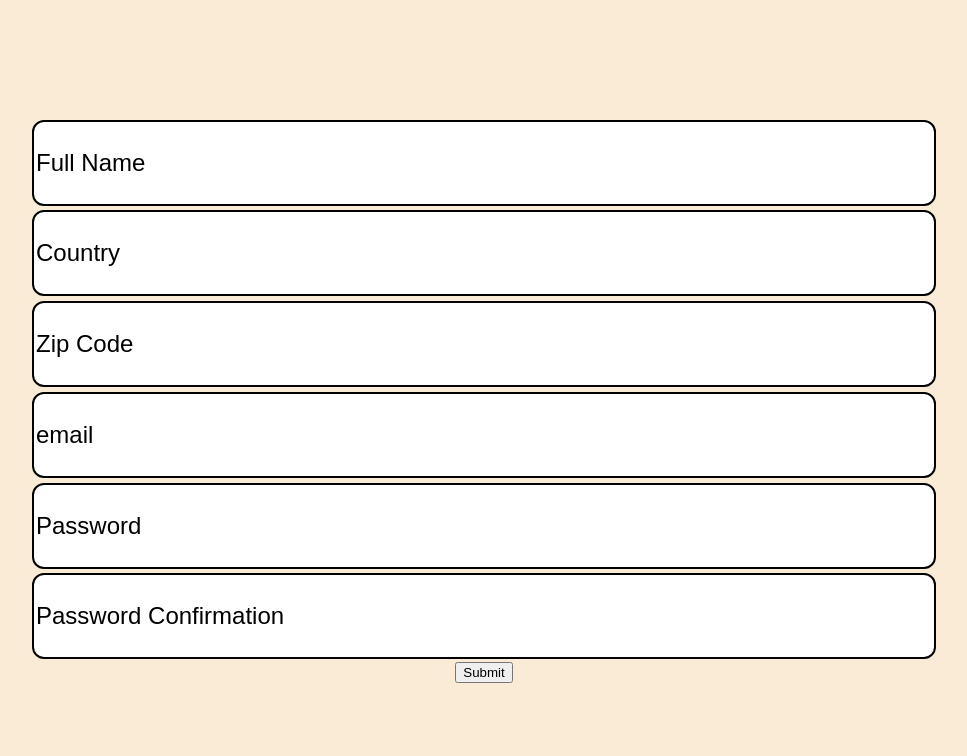
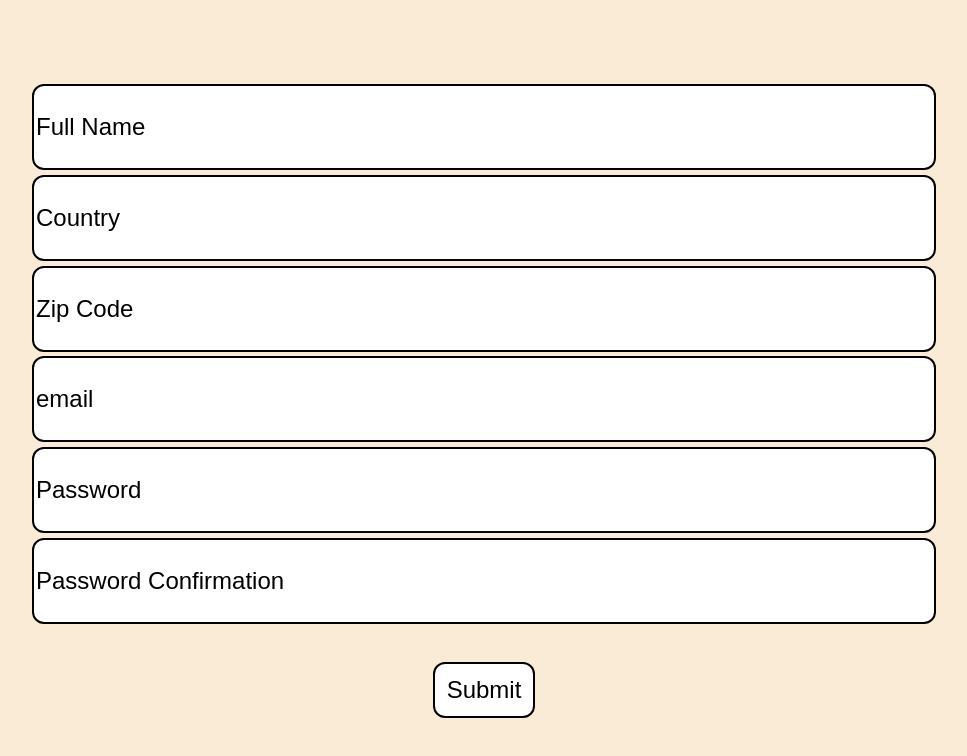
Before and after one commit to MohamedBechirMejri/theodinproject-forms, a website built with webpack: page src/template.html in a window 1280 px wide. Shown: the whole page, without its empty margins (156-1123 px from the left). Built offline with nearby package versions, Linux system fonts and the light colour scheme.

Commit message:
style submit button

```diff
--- a/src/main.scss
+++ b/src/main.scss
@@ -48,4 +48,15 @@ form {
       }
     }
   }
+  button {
+    font-size: x-large;
+    margin-top: 1.5em;
+    padding: 0.5em;
+    background-color: colors.$light;
+    border-radius: 0.5em;
+    border-style: solid;
+    border-color: colors.$dark;
+    transition: all 300ms;
+
+  }
 }
```
